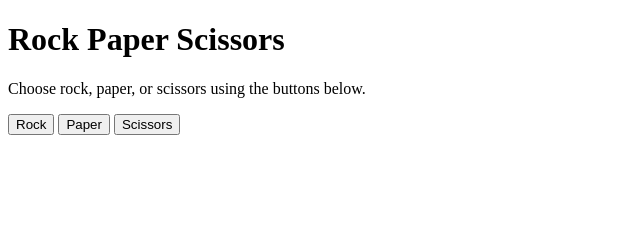
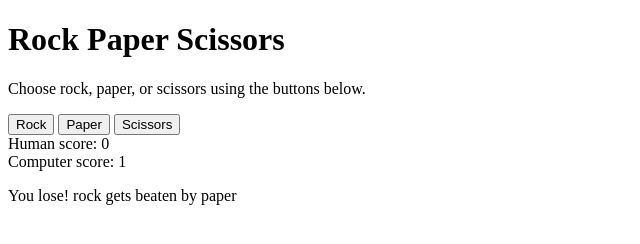
Before and after one commit to mikaeel-muazzam/odin-roshambo, a plain HTML site: page index.html in a window 1280 px wide. Both pictures are taken after a click on the button "Rock". Shown: the whole page, without its empty margins (0-640 px from the left). Drawn offline with Linux system fonts and the light colour scheme.

Commit message:
Display score and roundResult

```diff
--- a/index.html
+++ b/index.html
@@ -9,8 +9,21 @@
 <body>
     <h1>Rock Paper Scissors</h1>
     <p>Choose rock, paper, or scissors using the buttons below.</p>
-    <button id="rock">Rock</button>
-    <button id="paper">Paper</button>
-    <button id="scissors">Scissors</button>
+    <div class="choices">
+        <button id="rock">Rock</button>
+        <button id="paper">Paper</button>
+        <button id="scissors">Scissors</button>
+    </div>
+    <div class="results">
+        <div class = humanScoreContainer>
+            <span>Human score: </span>
+            <span class="humanScore">0</span>
+        </div>
+        <div class="computerScoreContainer">
+            <span>Computer score: </span>
+            <span class="computerScore">0</span>
+        </div>
+        <p class="roundResult"></p>
+    </div>
 </body>
 </html>
--- a/scripts/main.js
+++ b/scripts/main.js
@@ -12,13 +12,6 @@ function getComputerChoice() {
         case 2:
             choice = "scissors"
     }
-    return choice;
-}
-
-//get human choice
-function getHumanChoice() {
-    let choice;
-    choice = prompt("Choose rock, paper, or scissors"); //prompts the user to type in their choice
     return choice;
 }
 
@@ -58,7 +51,11 @@ function playRound(humanChoice, computerChoice) {
         message = `You lose! ${humanChoice} gets beaten by ${computerChoice}`
         computerScore++;
     }
-    console.log(message);
+    roundResult.textContent = message;
+    humanScoreHolder.textContent = humanScore;
+    computerScoreHolder.textContent = computerScore;
+
+
 }
 
 //find final winner
@@ -81,10 +78,16 @@ function buttonClicked (event) {
     playRound(humanChoice, computerChoice);
 }
 //init
-let humanScore = computerScore = 0;
+let humanScore = 0;
+let computerScore = 0;
 
 //query selection and event listeners
 const btns = document.querySelectorAll("button");
+const roundResult = document.querySelector(".roundResult");
+const humanScoreHolder = document.querySelector(".humanScore");
+const computerScoreHolder = document.querySelector(".computerScore");
+
+
 btns.forEach((btn) => {
     btn.addEventListener("click", (buttonClicked))
 })
```
